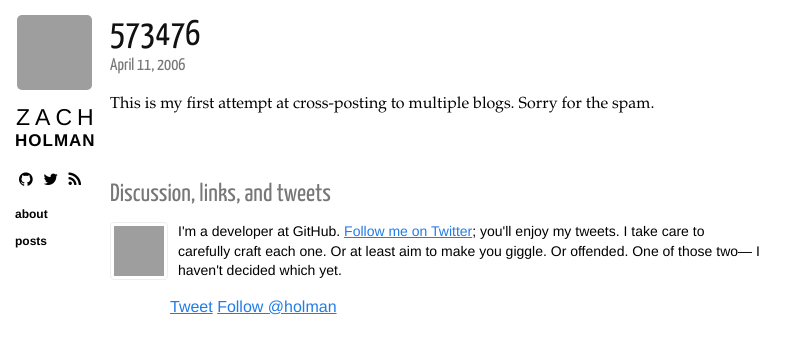
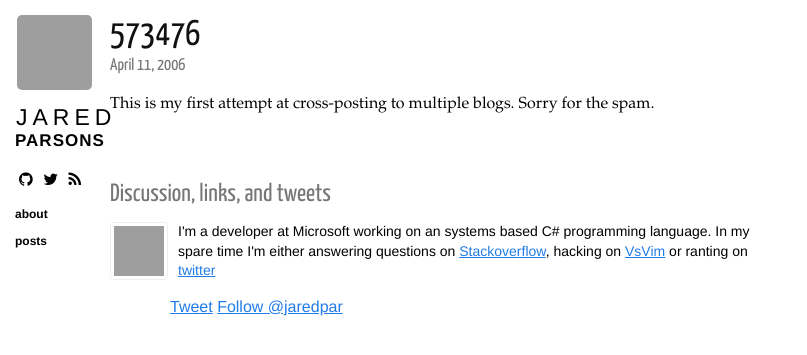
Before and after one commit to jaredpar/jaredpar.github.io, a Jekyll site: the page built from _posts/2006-04-11-573476.md, in a window 1280 px wide, cut to the strip 0-355 px from the top of the page. Shown: the whole strip, without its empty margins (0-807 px from the left). Built offline with Jekyll 4.4.1, drawn with Linux system fonts in a browser that asks for light colours; nearby versions of some CDN libraries; Markdown is read by kramdown in place of the engine named in the settings; comment, search, counter and statistics services are not loaded; grey boxes are pictures that could not be loaded.

Commit message:
Personalized the theme

```diff
--- a/_config.yml
+++ b/_config.yml
@@ -4,9 +4,9 @@ permalink: /posts/:title
 rdiscount:
   extensions: [smart]
 
-name: Zach Holman
-url: http://zachholman.com
-description: A fantastic blog that is fantastic.
-twitter: holman
-github: holman
-gravatar_url: http://gravatar.com/avatar/6f63cde8b16b035280ca615f621a6c8c
+name: Jared Parsons
+url: http://twitter.com/jaredpar
+description: Rantings of a Programmer
+twitter: jaredpar
+github: jaredpar
+gravatar_url: http://www.gravatar.com/avatar/529ba429a58902bef56c2fcb672d5ccb
--- a/_layouts/post.html
+++ b/_layouts/post.html
@@ -22,9 +22,7 @@ layout: layout
       </a>
 
       <p>
-        I'm a developer at GitHub. <a href="https://twitter.com/{{ site.twitter }}" target="_blank">Follow me on Twitter</a>;
-        you'll enjoy my tweets. I take care to carefully craft each one. Or at least aim to make
-        you giggle. Or offended. One of those two&mdash; I haven't decided which yet.
+      I'm a developer at Microsoft working on an systems based C# programming language. In my spare time I'm either answering questions on <a href="http://stackoverflow.com/users/23283/jaredpar">Stackoverflow</a>, hacking on <a href="https://github.com/jaredpar/VsVim">VsVim</a> or ranting on <a href="https://twitter.com/{{ site.twitter }}" target="_blank">twitter</a>
       </p>
 
       <a href="http://twitter.com/share" class="twitter-share-button" data-count="none" data-via="{{ site.twitter }}">Tweet</a>
```
Also changed, not shown: favicon.ico, 1 other file.
